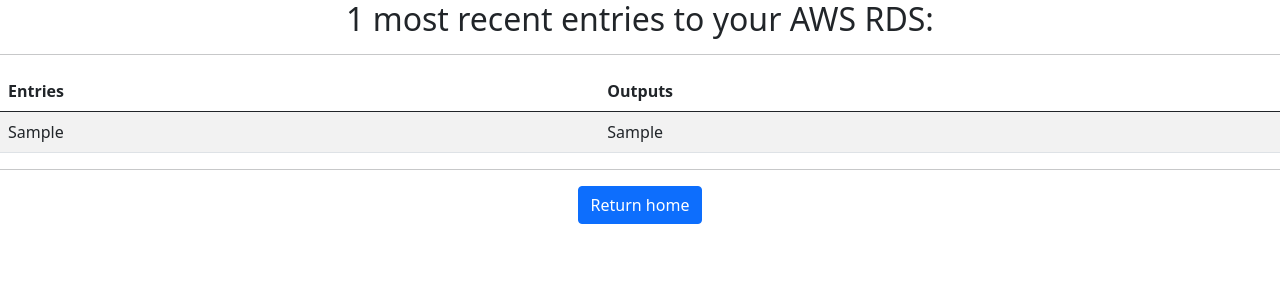
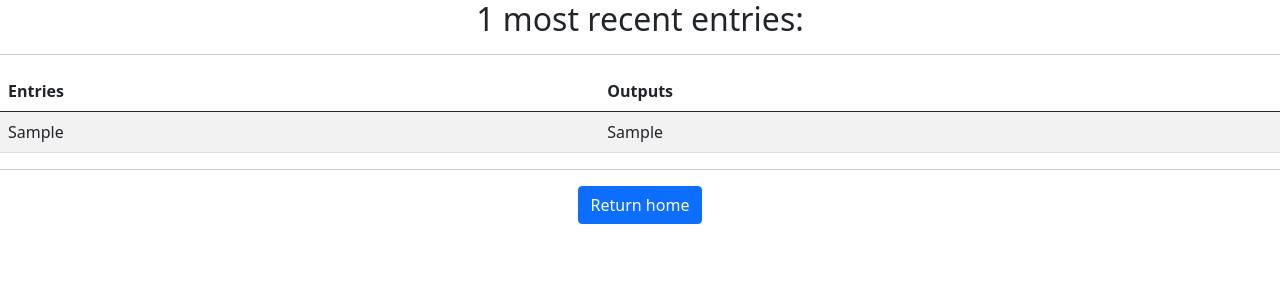
Before and after one commit to dan-bart/czech_utf16_encoder, a Flask app: template czech_utf16_encoder/templates/db_results.html in a window 1280 px wide. Shown: the top 300 px of the page. Run offline with Flask 2, Linux system fonts and the light colour scheme; tables that the repository leaves empty hold one stand-in row (values such as "Sample post"); the template is opened without the code that fills it: values that come from a table or form of the project are taken from there, most other values are stand-ins (such as "Sample title", 1, 10 or a date in 2020).

Commit message:
minor changes

```diff
--- a/application.py
+++ b/application.py
@@ -4,11 +4,6 @@ from czech_utf16_encoder.forms import InputForm,OutputForm,RetrieveDBInfo
 from czech_utf16_encoder.models import Data
 from czech_utf16_encoder import db
 from czech_utf16_encoder import app as application
-
-# application = Flask(__name__)
-# application.debug=True
-# # change this to your own value
-# application.secret_key = '1234'
 
 @application.route('/', methods=['POST', 'GET'])
 def index():
--- a/config.py
+++ b/config.py
@@ -1,11 +1,5 @@
-# edit the URI below to add your RDS password and your AWS URL
-# The other elements are the same as used in the tutorial
 # format: (user):(password)@(db_identifier).amazonaws.com:3306/(db_name)
-
-#'mysql+pymysql://flaskdemo:flaskdemo@flaskdemo.cwsaehb7ywmi.us-east-1.rds.amazonaws.com:3306/flaskdemo'
 SQLALCHEMY_DATABASE_URI = 'mysql+pymysql://danbart:Encoder1337@encoder-flask-db.c8f7bpdlpyw1.us-east-1.rds.amazonaws.com:3306/encoder_flask_db'
-
-# Uncomment the line below if you want to work with a local DB
 #SQLALCHEMY_DATABASE_URI = 'sqlite:///test.db'
 SQLALCHEMY_TRACK_MODIFICATIONS = True
 SQLALCHEMY_POOL_RECYCLE = 3600
--- a/czech_utf16_encoder/forms.py
+++ b/czech_utf16_encoder/forms.py
@@ -17,5 +17,5 @@ class OutputForm(FlaskForm):
 
 class RetrieveDBInfo(Form):
     numRetrieve = IntegerField(
-        label='Number of DB Items to Get', description="db_get", validators=[NumberRange(min=0, max=10, message='bla')])
+        label='Number of DB Items to Get', description="db_get", validators=[NumberRange(min=0, max=100)])
     submit_field = SubmitField('Retrieve')
--- a/czech_utf16_encoder/templates/db_results.html
+++ b/czech_utf16_encoder/templates/db_results.html
@@ -3,7 +3,7 @@
 {% block body %}
 <div>
     <div align="center">
-        <h2>{{num_return}} most recent entries to your AWS RDS:</h2>
+        <h2>{{num_return}} most recent entries:</h2>
     </div>
     <hr>
     <table id="logs" class="table table-striped table-hover">
```
